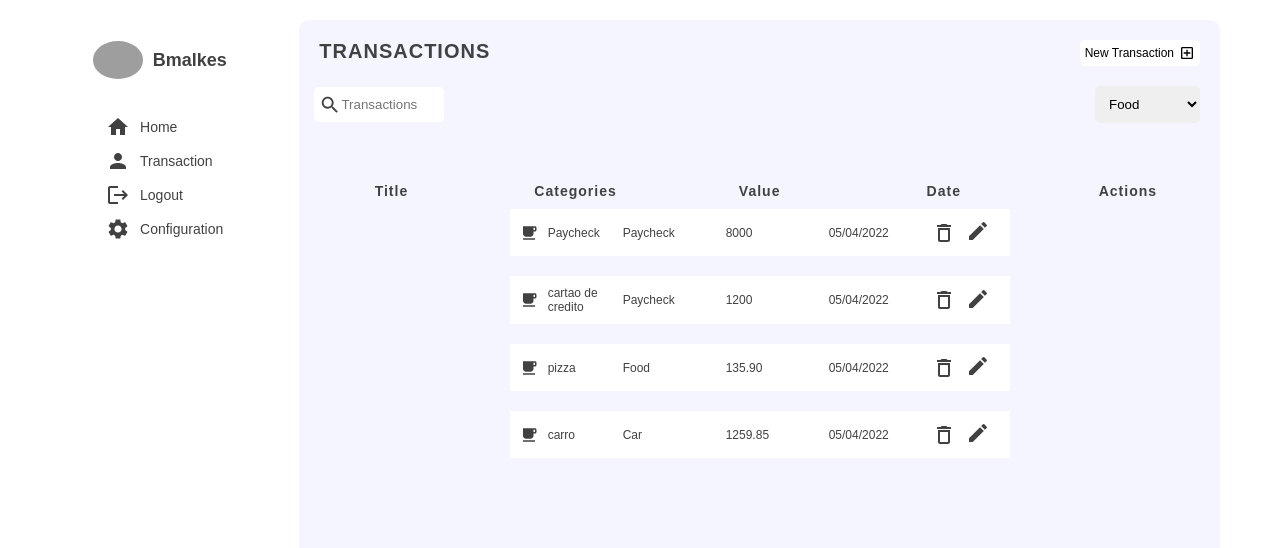
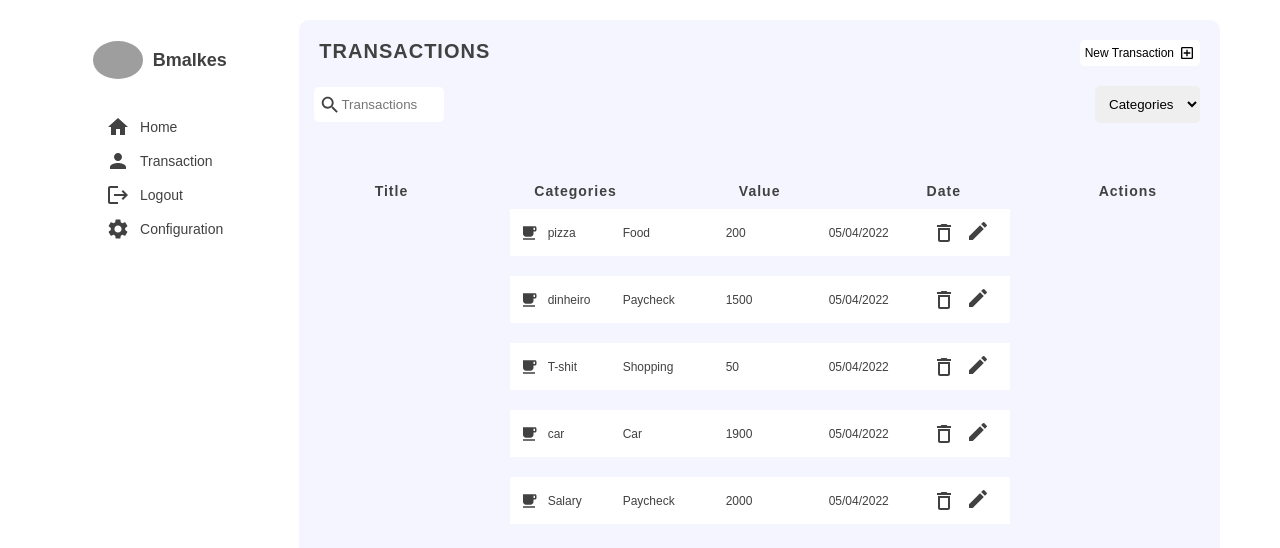
Before and after one commit to BmAlkes/challenge-budget, a React (Create React App) app: page /transaction in a window 1280 px wide. Shown: the top 548 px of the page. Built offline with nearby package versions, Linux system fonts and the light colour scheme; data requests are answered from the project's data file; grey boxes are pictures that could not be loaded.

Commit message:
feat:search-categories

```diff
--- a/db.json
+++ b/db.json
@@ -1,32 +1,39 @@
 {
   "transactions": [
     {
-      "title": "Paycheck",
-      "amount": "8000",
+      "title": "pizza",
+      "amount": "200",
+      "category": "Food",
+      "type": "out",
+      "id": 7
+    },
+    {
+      "title": "dinheiro",
+      "amount": "1500",
       "category": "Paycheck",
       "type": "in",
-      "id": 1
+      "id": 8
     },
     {
-      "title": "cartao de credito ",
-      "amount": "1200",
-      "category": "Paycheck",
+      "title": "T-shit",
+      "amount": "50",
+      "category": "Shopping",
       "type": "out",
-      "id": 3
+      "id": 9
     },
     {
-      "title": "pizza",
-      "amount": "135.90",
-      "category": "Food",
+      "title": "car",
+      "amount": "1900",
+      "category": "Car",
       "type": "out",
-      "id": 4
+      "id": 10
     },
     {
-      "title": "carro",
-      "amount": "1259.85",
-      "category": "Car",
-      "type": "out",
-      "id": 6
+      "title": "Salary",
+      "amount": "2000",
+      "category": "Paycheck",
+      "type": "in",
+      "id": 11
     }
   ],
   "categories": [
--- a/src/Pages/Transaction/index.jsx
+++ b/src/Pages/Transaction/index.jsx
@@ -1,12 +1,20 @@
-import React from "react";
+import React, { useState, useEffect } from "react";
 import SideBar from "../../components/Sidebar";
 import { Container } from "./styles";
 import AddBoxOutlinedIcon from "@mui/icons-material/AddBoxOutlined";
 import SearchOutlinedIcon from "@mui/icons-material/SearchOutlined";
 import Transactions from "../../components/Transactions";
 import { Link } from "react-router-dom";
+import { useTransaction } from "../../context/TransactionContext";
 
 const Transaction = () => {
+    const [filtered, setFiltered] = useState("");
+    const { transactions, filteredTransactions } = useTransaction();
+
+    useEffect(() => {
+        filteredTransactions(filtered);
+    }, [filtered]);
+
     return (
         <Container>
             <SideBar />
@@ -29,18 +37,23 @@ const Transaction = () => {
                             placeholder="Transactions"
                         />
                     </div>
-                    <select name="Categories" id="Categories">
-                        <option value="categories" disabled>
-                            Categories
-                        </option>
-                        <option value="food">Food</option>
-                        <option value="food">Food</option>
-                        <option value="food">Study</option>
-                        <option value="food">PayCheck</option>
-                        <option value="food">Fun</option>
+                    <select
+                        name="Categories"
+                        id="Categories"
+                        onChange={(e) => {
+                            setFiltered(e.target.value);
+                        }}
+                    >
+                        <option value="">Categories</option>
+                        <option value="Shopping">Shopping</option>
+                        <option value="Food">Food</option>
+                        <option value="Paycheck">PayCheck</option>
+                        <option value="Car">Car</option>
+                        <option value="Relax">Relax</option>
+                        <option value="Study">Study</option>
                     </select>
                 </div>
-                <Transactions />
+                <Transactions transactions={transactions} />
             </div>
         </Container>
     );
--- a/src/components/Transactions/index.jsx
+++ b/src/components/Transactions/index.jsx
@@ -3,8 +3,8 @@ import { Container } from "./styles";
 import TableTransaction from "../../components/TableTransaction/index";
 import { useTransaction } from "../../context/TransactionContext";
 
-const Transactions = () => {
-    const { transactions, deleteTransaction } = useTransaction();
+const Transactions = ({ transactions }) => {
+    const { deleteTransaction } = useTransaction();
     return (
         <Container>
             <div className="list">
@@ -15,8 +15,8 @@ const Transactions = () => {
                 <h3>Actions</h3>
             </div>
             <TableTransaction
+                deleteTransaction={deleteTransaction}
                 transactions={transactions}
-                deleteTransaction={deleteTransaction}
             />
         </Container>
     );
--- a/src/context/TransactionContext.jsx
+++ b/src/context/TransactionContext.jsx
@@ -42,6 +42,17 @@ export const TransactionProvider = ({ children }) => {
             transactions.filter((transaction) => transaction.id !== id)
         );
     };
+    const filteredTransactions = async (filtered) => {
+        await api.get(`/transactions`);
+        const filter = transactions.filter(
+            (transaction) => transaction.category === filtered
+        );
+        if (filter.length === 0) {
+            getTransactions();
+        } else {
+            setTransactions(filter);
+        }
+    };
 
     return (
         <TransactionContext.Provider
@@ -51,6 +62,7 @@ export const TransactionProvider = ({ children }) => {
                 editTransaction,
                 getTransactions,
                 createTransaction,
+                filteredTransactions,
             }}
         >
             {children}
```
